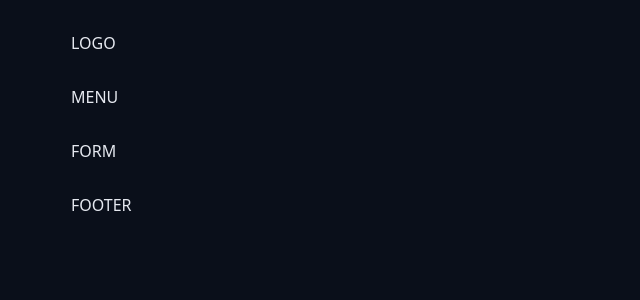
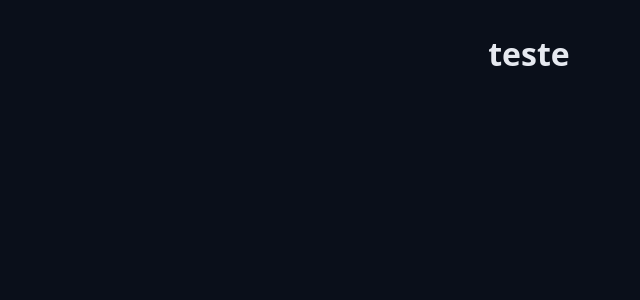
Before and after one commit to Mayardes/Pomodoro, a React (Vite) app in the folder chronos-pomodoro/: page / in a window 1280 px wide. Shown: the top 300 px of the page, without its empty margins (111-751 px from the left). Built offline with nearby package versions, Linux system fonts and the light colour scheme.

Commit message:
feat: 21 - Movendo o container para sei próprio React component

```diff
--- a/chronos-pomodoro/src/App.tsx
+++ b/chronos-pomodoro/src/App.tsx
@@ -1,37 +1,14 @@
 import "./styles/global.css";
 import "./styles/theme.css";
+import { Container } from "./components/Container";
+import { Heading } from "./components/Heading";
 
 export function App() {
   return (
     <>
-      <div className="container-fluid">
-        <div className="container">
-          <div className="content">
-            <section>LOGO</section>
-          </div>
-        </div>
-      </div>
-      <div className="container-fluid">
-        <div className="container">
-          <div className="content">
-            <section>MENU</section>
-          </div>
-        </div>
-      </div>
-      <div className="container-fluid">
-        <div className="container">
-          <div className="content">
-            <section>FORM</section>
-          </div>
-        </div>
-      </div>
-      <div className="container-fluid">
-        <div className="container">
-          <div className="content">
-            <section>FOOTER</section>
-          </div>
-        </div>
-      </div>
+      <Container>
+        <Heading>teste</Heading>
+      </Container>
     </>
   );
 }
--- /dev/null
+++ b/chronos-pomodoro/src/components/Container.module.css
@@ -0,0 +1,9 @@
+.container {
+  max-width: 98rem;
+  margin: 0 auto;
+}
+
+.content {
+  margin: 3.2rem;
+  text-align: center;
+}
--- /dev/null
+++ b/chronos-pomodoro/src/components/Container.tsx
@@ -0,0 +1,15 @@
+import style from "./Container.module.css";
+
+type ContainerProps = {
+  children: React.ReactNode;
+};
+
+export function Container({ children }: ContainerProps) {
+  return (
+    <>
+      <div className={style.container}>
+        <div className={style.content}>{children}</div>
+      </div>
+    </>
+  );
+}
--- a/chronos-pomodoro/src/components/Heading.tsx
+++ b/chronos-pomodoro/src/components/Heading.tsx
@@ -9,9 +9,6 @@
   return (
     <>
       <h1 className={style.heading}>{children}</h1>
-      <p>
-        Lorem ipsum, dolor sit amet consectetur adipisicing elit. Enim, aliquid.
-      </p>
     </>
   );
 }
```
